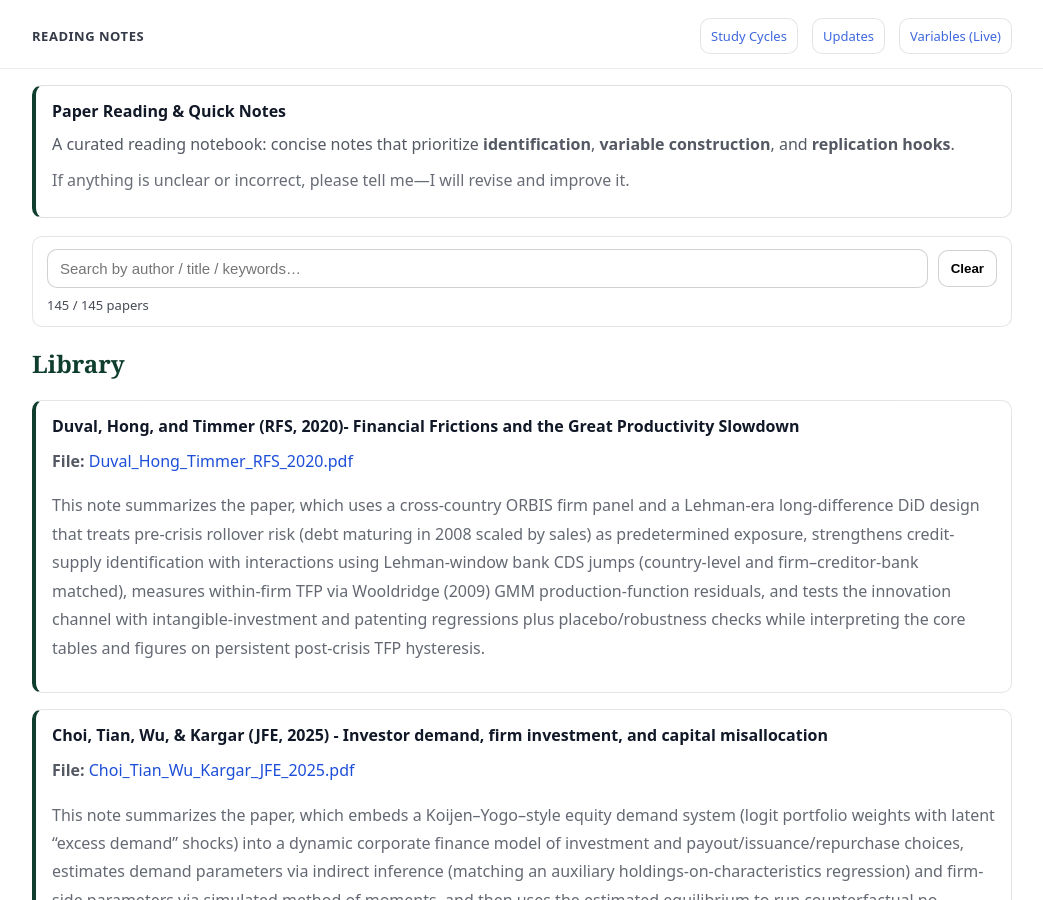
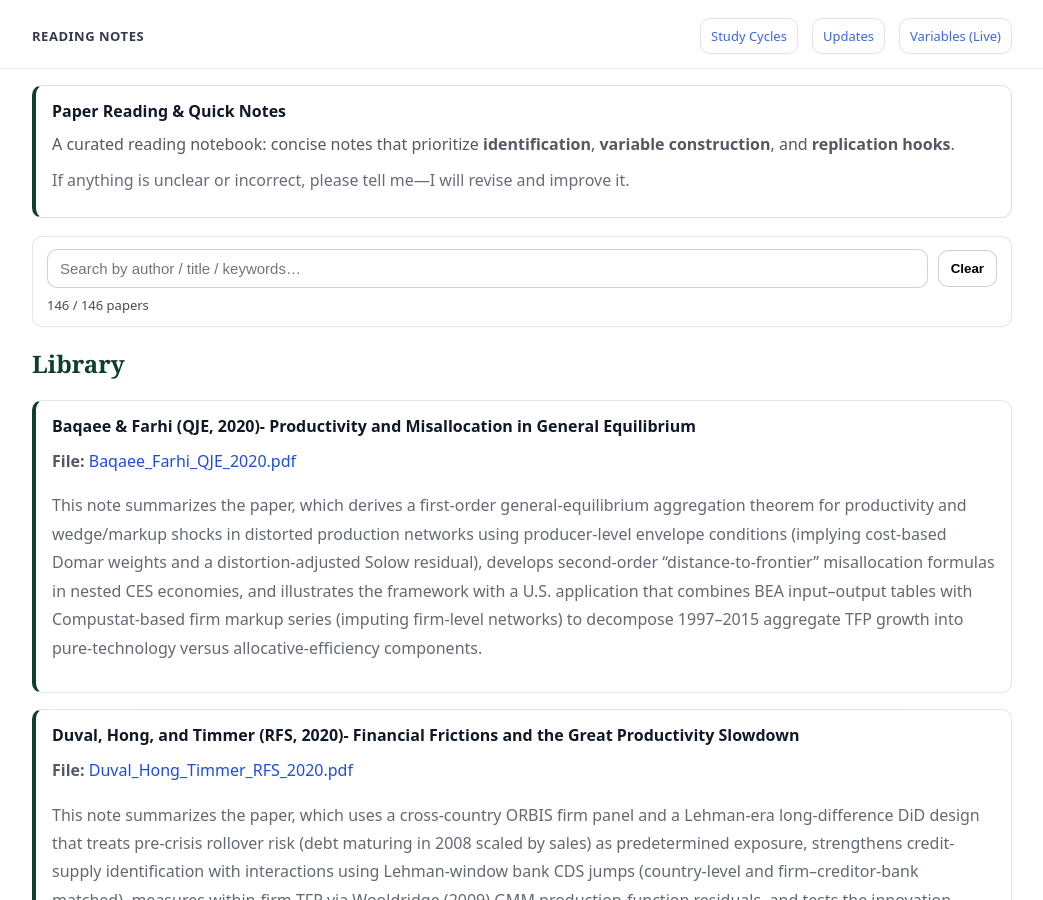
Before and after one commit to yaxinzn/study-archive, a Jekyll site: the page built from reading/index.md, in a window 1280 px wide and 900 px high. Shown: the whole window, without its empty margins (118-1161 px from the left). Built offline with Jekyll 4.4.1, drawn with Linux system fonts in a browser that asks for light colours.

Commit message:
Reading: add/update Baqaee_Farhi_QJE_2020.pdf

```diff
--- a/_data/reading.yml
+++ b/_data/reading.yml
@@ -1,3 +1,7 @@
+- title: "Baqaee & Farhi (QJE, 2020)- Productivity and Misallocation in General Equilibrium"
+  file: "Baqaee_Farhi_QJE_2020.pdf"
+  desc: "This note summarizes the paper, which derives a first-order general-equilibrium aggregation theorem for productivity and wedge/markup shocks in distorted production networks using producer-level envelope conditions (implying cost-based Domar weights and a distortion-adjusted Solow residual), develops second-order “distance-to-frontier” misallocation formulas in nested CES economies, and illustrates the framework with a U.S. application that combines BEA input–output tables with Compustat-based firm markup series (imputing firm-level networks) to decompose 1997–2015 aggregate TFP growth into pure-technology versus allocative-efficiency components."
+
 - title: "Duval, Hong, and Timmer (RFS, 2020)- Financial Frictions and the Great Productivity Slowdown"
   file: "Duval_Hong_Timmer_RFS_2020.pdf"
   desc: "This note summarizes the paper, which uses a cross-country ORBIS firm panel and a Lehman-era long-difference DiD design that treats pre-crisis rollover risk (debt maturing in 2008 scaled by sales) as predetermined exposure, strengthens credit-supply identification with interactions using Lehman-window bank CDS jumps (country-level and firm–creditor-bank matched), measures within-firm TFP via Wooldridge (2009) GMM production-function residuals, and tests the innovation channel with intangible-investment and patenting regressions plus placebo/robustness checks while interpreting the core tables and figures on persistent post-crisis TFP hysteresis."
```
Also changed, not shown: 1 other file.
